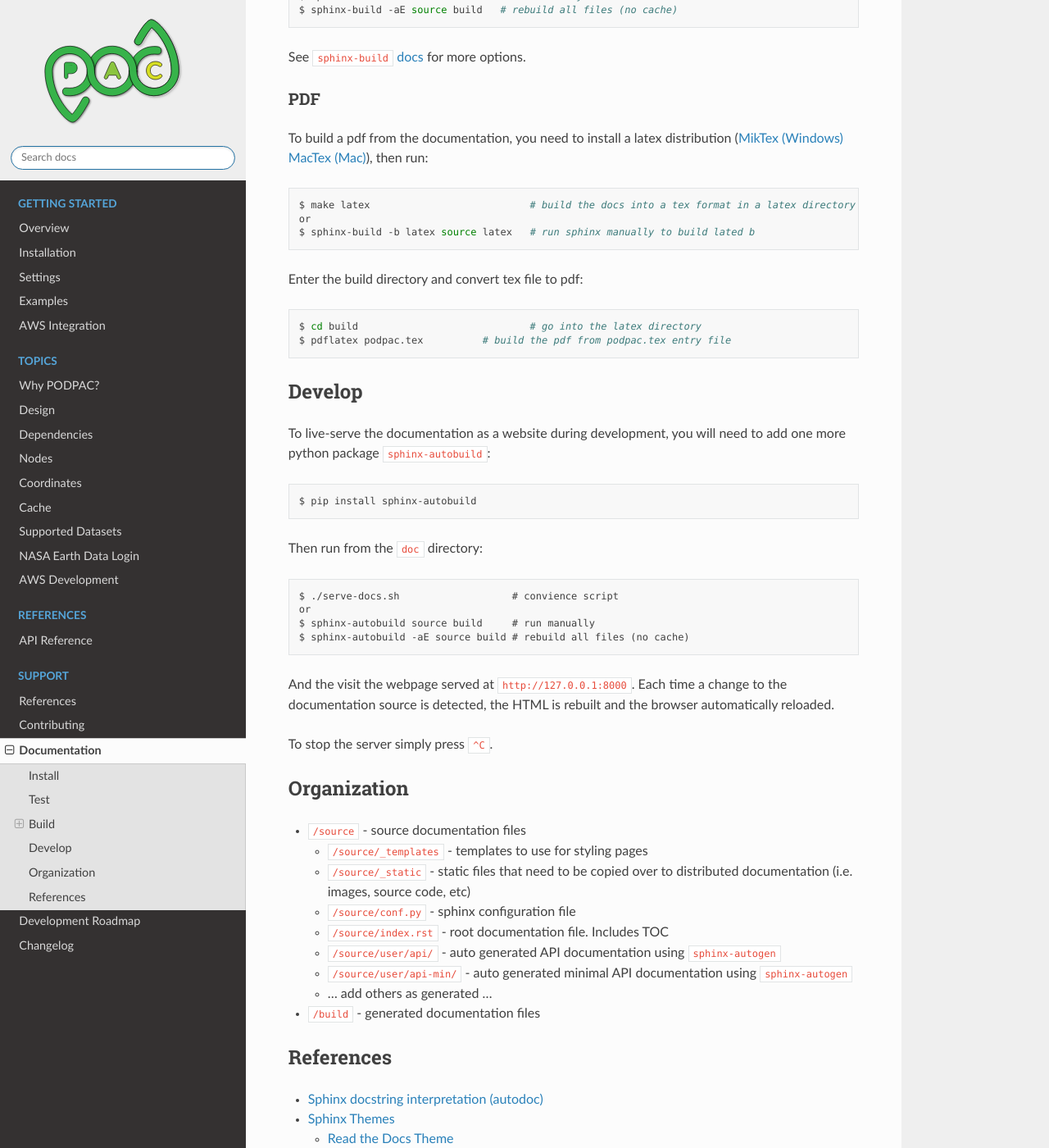
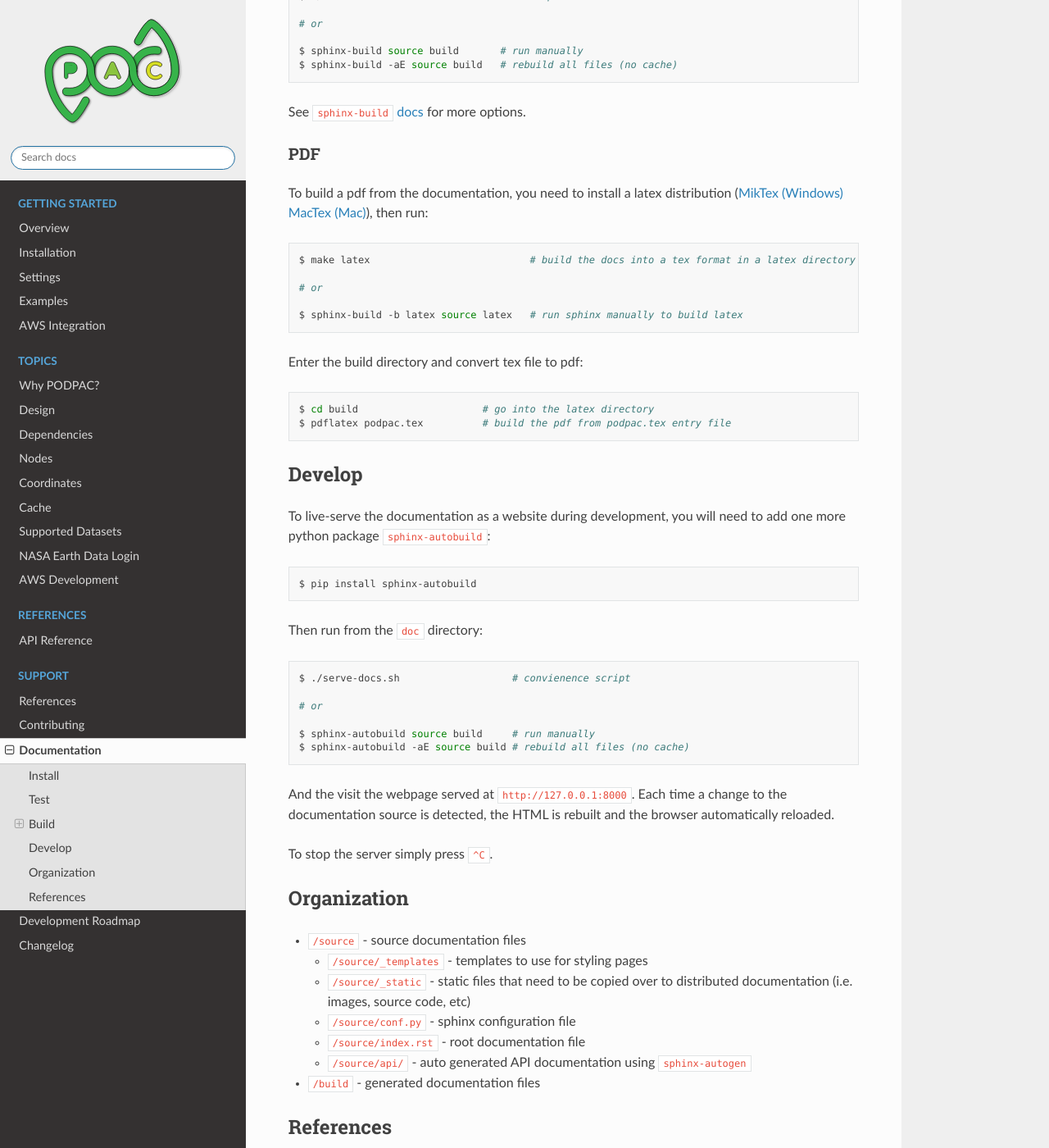
Before and after one commit to creare-com/podpac, a Sphinx documentation site: the page built from doc/source/docs.md, in a window 1280 px wide and 1400 px high, scrolled down 956 px. Shown: the whole window at 82% size. Built offline with Sphinx 7.4.7 and the Read the Docs theme 2.0.0, drawn with Linux system fonts in a browser that asks for light colours; pages that are not in the unit, such as notebooks, are missing from menus; some of the changed text lies outside the part shown.

Commit message:
DOC: update meta-doc file

````diff
--- a/doc/source/docs.md
+++ b/doc/source/docs.md
@@ -7,8 +7,8 @@
 - Install **Sphinx** and the **Read the Docs** theme
 
 ```bash
-$ conda install sphinx              # or `pip install sphinx`
-$ conda install sphinx_rtd_theme    # or `pip install sphinx-rtd-theme`
+$ pip install sphinx
+$ pip install sphinx_rtd_theme
 ```
 
 - Install `recommonmark` to support markdown input files
@@ -21,9 +21,11 @@
 
 To run the doctests in the documentation, run from the `/doc` directory:
 
-```
-$ ./test-docs.sh        # convience script
-or
+```bash
+$ ./test-docs.sh        # convienence script
+
+# or
+
 $ sphinx-build -b doctest source build  # run tests manually
 ```
 
@@ -34,8 +36,10 @@
 To build the documentation into a website in the `doc/build` directory, run from the `/doc` directory:
 
 ```bash
-$ make html
-or
+$ ./release-docs.sh     # convienence script
+
+# or
+
 $ sphinx-build source build       # run manually
 $ sphinx-build -aE source build   # rebuild all files (no cache)
 ```
@@ -48,14 +52,16 @@
 
 ```bash
 $ make latex                           # build the docs into a tex format in a latex directory
-or
-$ sphinx-build -b latex source latex   # run sphinx manually to build lated b
+
+# or
+
+$ sphinx-build -b latex source latex   # run sphinx manually to build latex
 ```
 
 Enter the build directory and convert tex file to pdf:
 
 ```bash
-$ cd build                             # go into the latex directory
+$ cd build                     # go into the latex directory
 $ pdflatex podpac.tex          # build the pdf from podpac.tex entry file
 ```
 
@@ -63,15 +69,17 @@
 
 To live-serve the documentation as a website during development, you will need to add one more python package [`sphinx-autobuild`](https://github.com/GaretJax/sphinx-autobuild):
 
-```
+```bash
 $ pip install sphinx-autobuild
 ```
 
 Then run from the `doc` directory:
 
-```
-$ ./serve-docs.sh                   # convience script
-or
+```bash
+$ ./serve-docs.sh                   # convienence script
+
+# or
+
 $ sphinx-autobuild source build     # run manually
 $ sphinx-autobuild -aE source build # rebuild all files (no cache)
 ```
@@ -86,10 +94,8 @@
     + `/source/_templates` - templates to use for styling pages
     + `/source/_static` - static files that need to be copied over to distributed documentation (i.e. images, source code, etc)
     + `/source/conf.py` - sphinx configuration file
-    + `/source/index.rst` - root documentation file. Includes TOC
-    + `/source/user/api/` - auto generated API documentation using `sphinx-autogen`
-    + `/source/user/api-min/` - auto generated minimal API documentation using `sphinx-autogen`
-    + ... add others as generated ...
+    + `/source/index.rst` - root documentation file
+    + `/source/api/` - auto generated API documentation using `sphinx-autogen`
 - `/build` - generated documentation files
 
 ## References
````
